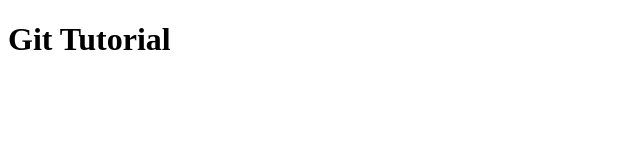
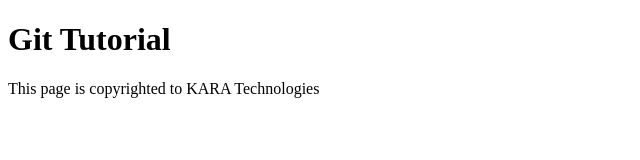
Before and after one commit to kalai-r/git_tutorial, a plain HTML site: page index.html in a window 1280 px wide. Shown: the whole page, without its empty margins (0-640 px from the left). Drawn offline with Linux system fonts and the light colour scheme.

Commit message:
added footer

```diff
--- a/index.html
+++ b/index.html
@@ -8,5 +8,6 @@
 </head>
 <body>
     <h1>Git Tutorial</h1>
+    <footer>This page is copyrighted to KARA Technologies</footer>
 </body>
 </html>
```
